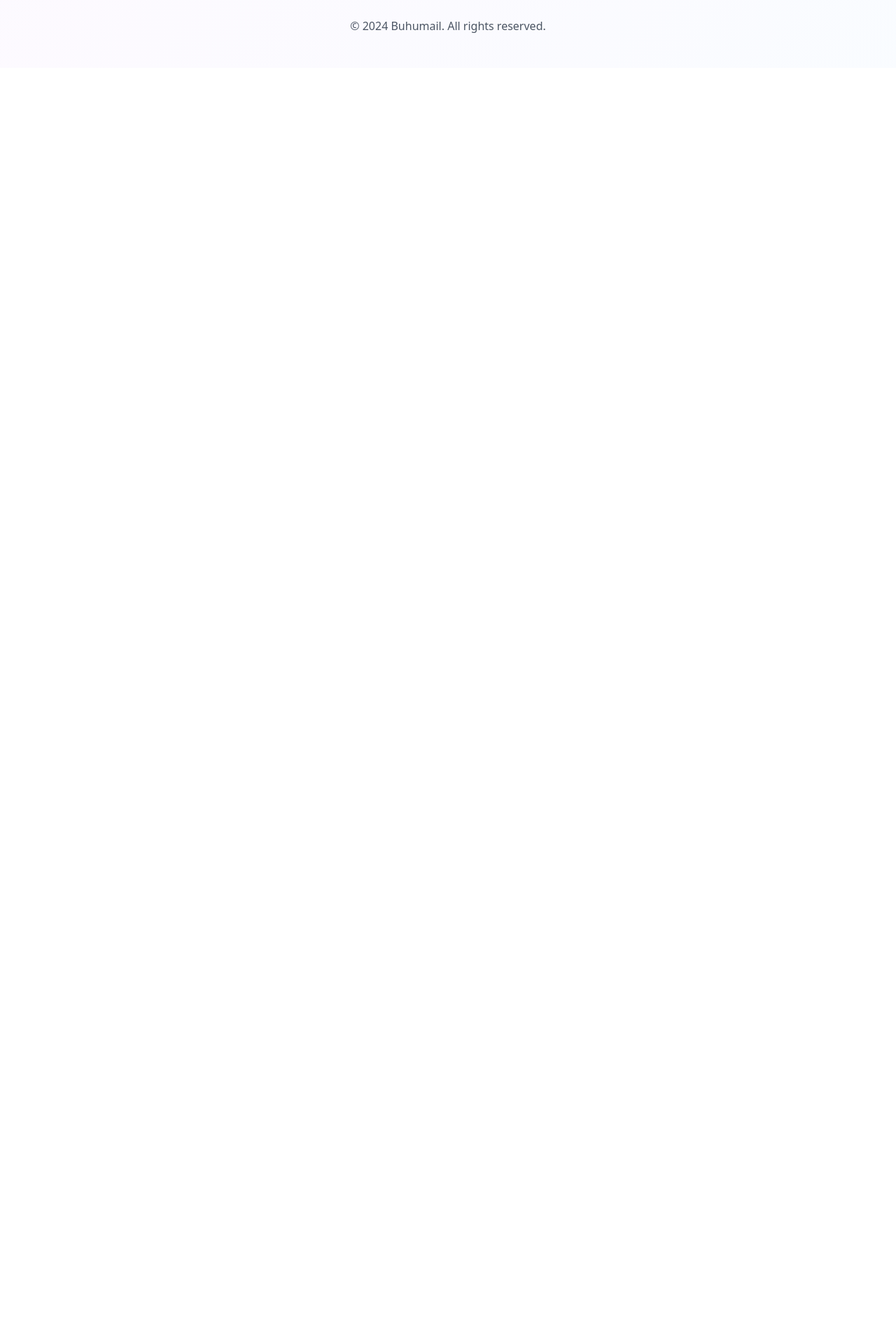
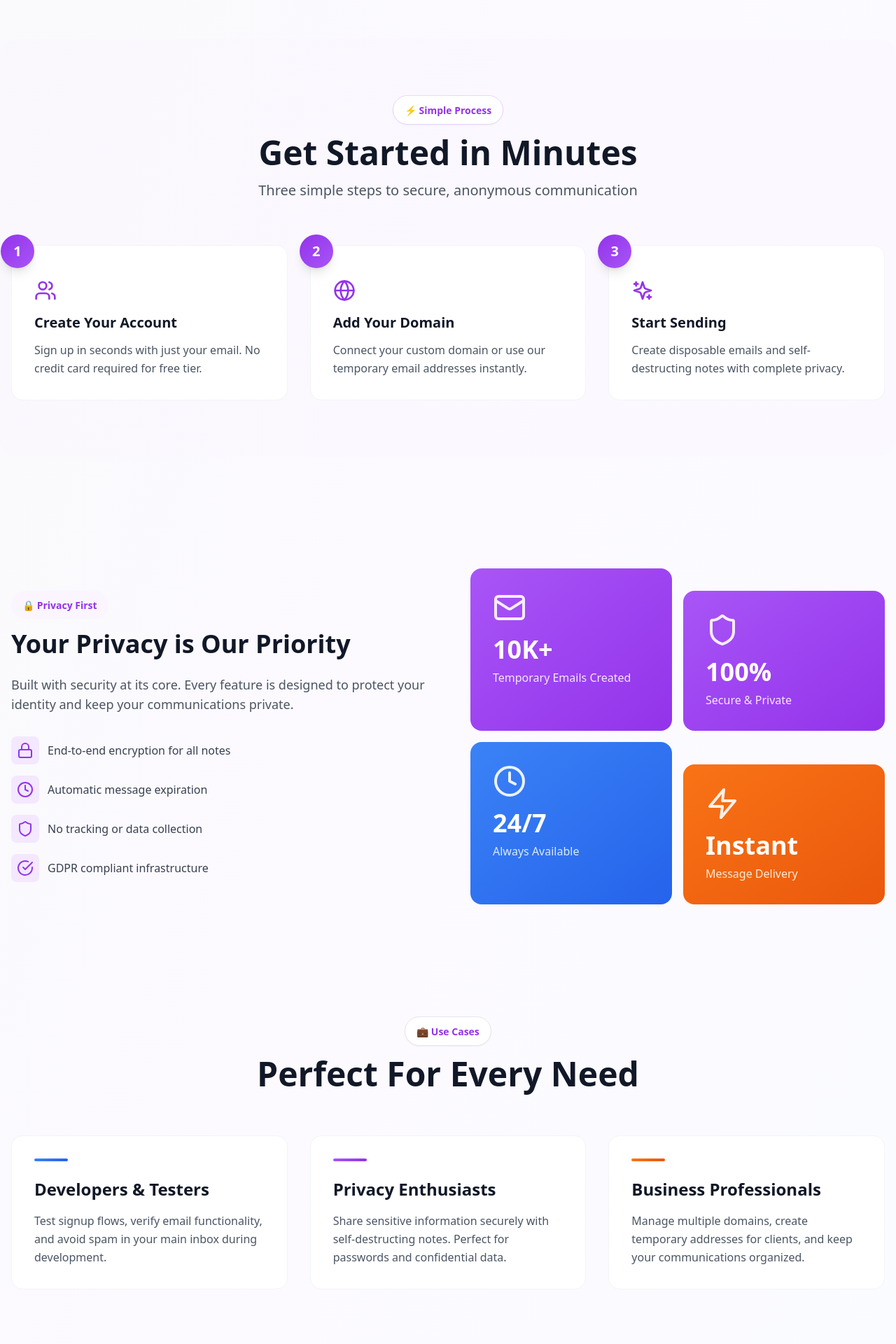
Before and after one commit to BuhumRepo/buhumail, a React (Vite) app: page / in a window 1280 px wide. Shown: the part 1380-3300 px from the top of the page at 70% size. Before the commit the page ends 1477 px from the top, so only its background shows below. Built offline with nearby package versions, Linux system fonts and the light colour scheme; the HTML template or start-up script is replaced by a standard one.

Commit message:
EnhanceLandingPageWithMoreContent

```diff
--- a/src/pages/Landing.tsx
+++ b/src/pages/Landing.tsx
@@ -1,5 +1,5 @@
 import { Link } from 'react-router-dom'
-import { Mail, Shield, Zap, Globe } from 'lucide-react'
+import { Mail, Shield, Zap, Globe, Lock, Clock, Users, CheckCircle, ArrowRight, Sparkles } from 'lucide-react'
 
 export default function Landing() {
   return (
@@ -92,9 +92,145 @@ export default function Landing() {
         </div>
       </section>
 
+      {/* How It Works */}
+      <section className="container mx-auto px-4 py-20 bg-gradient-to-br from-primary-50/50 to-purple-50/30 rounded-3xl my-20">
+        <div className="text-center mb-16">
+          <div className="inline-block px-4 py-2 bg-white rounded-full border border-primary-200 mb-4 shadow-sm">
+            <span className="text-primary-600 font-semibold text-sm">⚡ Simple Process</span>
+          </div>
+          <h2 className="text-5xl font-bold text-gray-900 mb-4">
+            Get Started in Minutes
+          </h2>
+          <p className="text-xl text-gray-600 max-w-2xl mx-auto">
+            Three simple steps to secure, anonymous communication
+          </p>
+        </div>
+        <div className="grid md:grid-cols-3 gap-8">
+          <StepCard
+            number="1"
+            icon={<Users className="w-8 h-8 text-primary-600" />}
+            title="Create Your Account"
+            description="Sign up in seconds with just your email. No credit card required for free tier."
+          />
+          <StepCard
+            number="2"
+            icon={<Globe className="w-8 h-8 text-primary-600" />}
+            title="Add Your Domain"
+            description="Connect your custom domain or use our temporary email addresses instantly."
+          />
+          <StepCard
+            number="3"
+            icon={<Sparkles className="w-8 h-8 text-primary-600" />}
+            title="Start Sending"
+            description="Create disposable emails and self-destructing notes with complete privacy."
+          />
+        </div>
+      </section>
+
+      {/* Benefits */}
+      <section className="container mx-auto px-4 py-20">
+        <div className="grid md:grid-cols-2 gap-16 items-center">
+          <div>
+            <div className="inline-block px-4 py-2 bg-primary-50 rounded-full mb-4">
+              <span className="text-primary-600 font-semibold text-sm">🔒 Privacy First</span>
+            </div>
+            <h2 className="text-4xl font-bold text-gray-900 mb-6">
+              Your Privacy is Our Priority
+            </h2>
+            <p className="text-lg text-gray-600 mb-8">
+              Built with security at its core. Every feature is designed to protect your identity and keep your communications private.
+            </p>
+            <div className="space-y-4">
+              <BenefitItem icon={<Lock />} text="End-to-end encryption for all notes" />
+              <BenefitItem icon={<Clock />} text="Automatic message expiration" />
+              <BenefitItem icon={<Shield />} text="No tracking or data collection" />
+              <BenefitItem icon={<CheckCircle />} text="GDPR compliant infrastructure" />
+            </div>
+          </div>
+          <div className="grid grid-cols-2 gap-4">
+            <div className="bg-gradient-to-br from-primary-500 to-primary-600 rounded-2xl p-8 text-white transform hover:scale-105 transition-transform">
+              <Mail className="w-12 h-12 mb-4 opacity-90" />
+              <h3 className="text-4xl font-bold mb-2">10K+</h3>
+              <p className="text-primary-100">Temporary Emails Created</p>
+            </div>
+            <div className="bg-gradient-to-br from-purple-500 to-purple-600 rounded-2xl p-8 text-white transform hover:scale-105 transition-transform mt-8">
+              <Shield className="w-12 h-12 mb-4 opacity-90" />
+              <h3 className="text-4xl font-bold mb-2">100%</h3>
+              <p className="text-purple-100">Secure & Private</p>
+            </div>
+            <div className="bg-gradient-to-br from-blue-500 to-blue-600 rounded-2xl p-8 text-white transform hover:scale-105 transition-transform">
+              <Clock className="w-12 h-12 mb-4 opacity-90" />
+              <h3 className="text-4xl font-bold mb-2">24/7</h3>
+              <p className="text-blue-100">Always Available</p>
+            </div>
+            <div className="bg-gradient-to-br from-orange-500 to-orange-600 rounded-2xl p-8 text-white transform hover:scale-105 transition-transform mt-8">
+              <Zap className="w-12 h-12 mb-4 opacity-90" />
+              <h3 className="text-4xl font-bold mb-2">Instant</h3>
+              <p className="text-orange-100">Message Delivery</p>
+            </div>
+          </div>
+        </div>
+      </section>
+
+      {/* Use Cases */}
+      <section className="container mx-auto px-4 py-20">
+        <div className="text-center mb-16">
+          <div className="inline-block px-4 py-2 bg-white rounded-full border border-gray-200 mb-4 shadow-sm">
+            <span className="text-primary-600 font-semibold text-sm">💼 Use Cases</span>
+          </div>
+          <h2 className="text-5xl font-bold text-gray-900 mb-4">
+            Perfect For Every Need
+          </h2>
+        </div>
+        <div className="grid md:grid-cols-3 gap-8">
+          <UseCaseCard
+            title="Developers & Testers"
+            description="Test signup flows, verify email functionality, and avoid spam in your main inbox during development."
+            gradient="from-blue-500 to-blue-600"
+          />
+          <UseCaseCard
+            title="Privacy Enthusiasts"
+            description="Share sensitive information securely with self-destructing notes. Perfect for passwords and confidential data."
+            gradient="from-purple-500 to-purple-600"
+          />
+          <UseCaseCard
+            title="Business Professionals"
+            description="Manage multiple domains, create temporary addresses for clients, and keep your communications organized."
+            gradient="from-orange-500 to-orange-600"
+          />
+        </div>
+      </section>
+
+      {/* CTA Section */}
+      <section className="container mx-auto px-4 py-20">
+        <div className="bg-gradient-to-r from-primary-600 to-purple-600 rounded-3xl p-12 md:p-16 text-center text-white shadow-2xl">
+          <h2 className="text-4xl md:text-5xl font-bold mb-6">
+            Ready to Take Control of Your Privacy?
+          </h2>
+          <p className="text-xl text-primary-100 mb-8 max-w-2xl mx-auto">
+            Join thousands of users who trust Buhumail for secure, anonymous communication.
+          </p>
+          <Link
+            to="/register"
+            className="inline-flex items-center space-x-2 bg-white text-primary-600 px-8 py-4 rounded-full font-bold text-lg hover:bg-gray-100 transition-colors shadow-xl"
+          >
+            <span>Get Started Free</span>
+            <ArrowRight className="w-5 h-5" />
+          </Link>
+          <p className="text-primary-100 mt-4 text-sm">No credit card required • Free forever</p>
+        </div>
+      </section>
+
       {/* Footer */}
       <footer className="container mx-auto px-4 py-12 text-center text-gray-600 border-t border-gray-200">
-        <p className="font-medium">&copy; 2024 Buhumail. All rights reserved.</p>
+        <div className="flex items-center justify-center space-x-2 mb-4">
+          <div className="w-8 h-8 bg-gradient-to-br from-primary-600 to-primary-500 rounded-lg flex items-center justify-center">
+            <Mail className="w-5 h-5 text-white" />
+          </div>
+          <span className="text-xl font-bold text-gray-900">Buhumail</span>
+        </div>
+        <p className="font-medium mb-2">&copy; 2024 Buhumail. All rights reserved.</p>
+        <p className="text-sm text-gray-500">Secure email and note sharing platform</p>
       </footer>
     </div>
   )
@@ -111,3 +247,37 @@ function FeatureCard({ icon, iconBg, title, description }: { icon: React.ReactNo
     </div>
   )
 }
+
+function StepCard({ number, icon, title, description }: { number: string; icon: React.ReactNode; title: string; description: string }) {
+  return (
+    <div className="relative bg-white rounded-2xl border border-gray-100 p-8 hover:shadow-xl transition-all">
+      <div className="absolute -top-4 -left-4 w-12 h-12 bg-gradient-to-br from-primary-600 to-primary-500 rounded-full flex items-center justify-center text-white font-bold text-xl shadow-lg">
+        {number}
+      </div>
+      <div className="mb-4 mt-4">{icon}</div>
+      <h3 className="text-xl font-bold text-gray-900 mb-3">{title}</h3>
+      <p className="text-gray-600 leading-relaxed">{description}</p>
+    </div>
+  )
+}
+
+function BenefitItem({ icon, text }: { icon: React.ReactNode; text: string }) {
+  return (
+    <div className="flex items-center space-x-3">
+      <div className="w-10 h-10 bg-primary-100 rounded-lg flex items-center justify-center text-primary-600 flex-shrink-0">
+        {icon}
+      </div>
+      <p className="text-gray-700 font-medium">{text}</p>
+    </div>
+  )
+}
+
+function UseCaseCard({ title, description, gradient }: { title: string; description: string; gradient: string }) {
+  return (
+    <div className="bg-white rounded-2xl border border-gray-100 p-8 hover:shadow-xl transition-all group">
+      <div className={`w-12 h-1 bg-gradient-to-r ${gradient} rounded-full mb-6 group-hover:w-20 transition-all`}></div>
+      <h3 className="text-2xl font-bold text-gray-900 mb-4">{title}</h3>
+      <p className="text-gray-600 leading-relaxed">{description}</p>
+    </div>
+  )
+}
```
